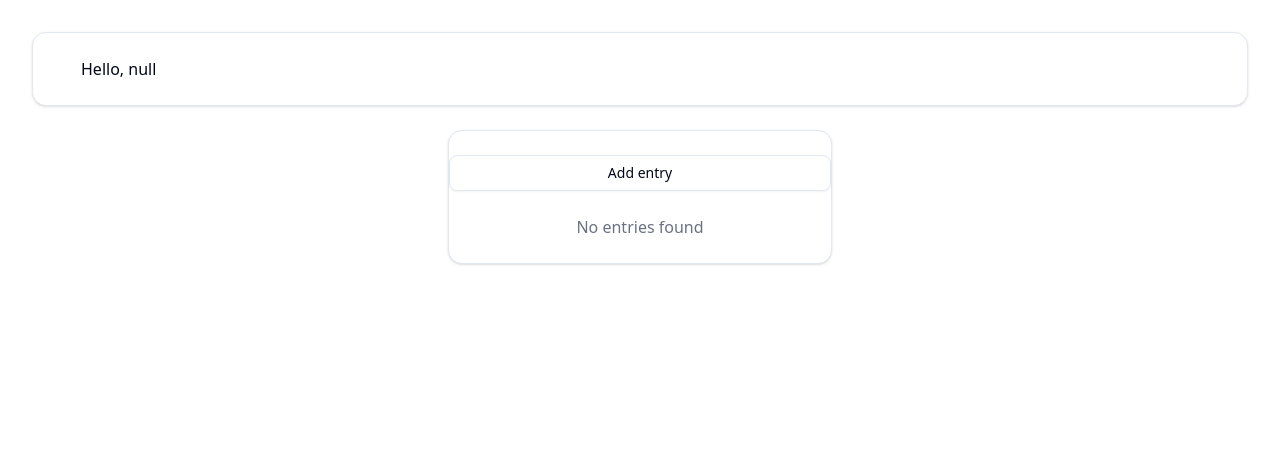
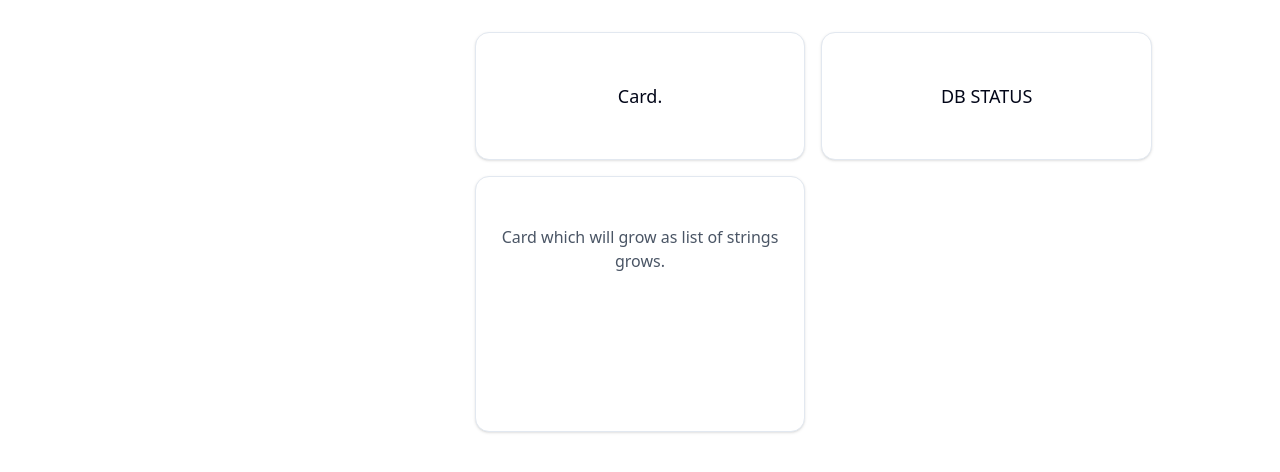
Before and after one commit to mizkuzy/simple-front, a React (Vite) app: page / in a window 1280 px wide. Shown: the top 472 px of the page. Built offline with nearby package versions, Linux system fonts and the light colour scheme.

Commit message:
add base layout

```diff
--- a/src/App.tsx
+++ b/src/App.tsx
@@ -1,7 +1,5 @@
-import {Button} from "@/components/ui/button.tsx";
-import {Input} from "@/components/ui/input.tsx";
 import {useState} from "react";
-import {Card, CardAction, CardContent} from "@/components/ui/card.tsx";
+import {Card, CardContent} from "@/components/ui/card.tsx";
 
 function App() {
   const [name, setName] = useState("null");
@@ -9,40 +7,41 @@ function App() {
 
   return (
     <div className="container mx-auto p-8">
-      {name ? (
-        <Card className="w-full p-6 flex justify-center">
-          <CardContent>
-            {`Hello, ${name}`}
-          </CardContent>
-        </Card>) : <div className="flex w-full max-w-sm items-center gap-2">
-        <Input type="text" placeholder="enter name"/>
-        <Button type="submit" variant="outline">
-          Ok
-        </Button>
-      </div>}
+      <div className="max-w-5xl mx-auto">
+        <div className="grid grid-cols-3 gap-4">
+          <div></div>
 
-      <div className="w-full p-6 flex justify-center">
-        <Card className="w-full max-w-sm">
-          <CardAction className="w-full">
-            <Button type="submit" variant="outline" className="w-full">
-              Add entry
-            </Button>
-          </CardAction>
-          <CardContent>
-            {entries.length === 0 ? (
-              <p className="text-center text-gray-500">No entries found</p>
-            ) : (
-              <ul className="space-y-2">
-                {entries.map(entry => (
-                    <li key={entry} className="p-3 border rounded-lg hover:bg-gray-50">
-                      {entry}
-                    </li>
-                  )
-                )}
+          <Card className="h-32">
+            <CardContent className="flex items-center justify-center h-full">
+              <p className="text-lg">Card.</p>
+            </CardContent>
+          </Card>
+
+          <Card className="h-32">
+            <CardContent className="flex items-center justify-center h-full">
+              <p className="text-lg">DB STATUS</p>
+            </CardContent>
+          </Card>
+
+          <div></div>
+
+          <Card className="min-h-64">
+            <CardContent className="p-6">
+              <p className="text-center text-gray-600">
+                Card which will grow as list of strings grows.
+              </p>
+              <ul className="space-y-2 mt-4">
+                {entries.map((entry, index) => (
+                  <li key={index} className="p-3 border rounded-lg">
+                    {entry}
+                  </li>
+                ))}
               </ul>
-            )}
-          </CardContent>
-        </Card>
+            </CardContent>
+          </Card>
+
+          <div></div>
+        </div>
       </div>
     </div>
   )
```
